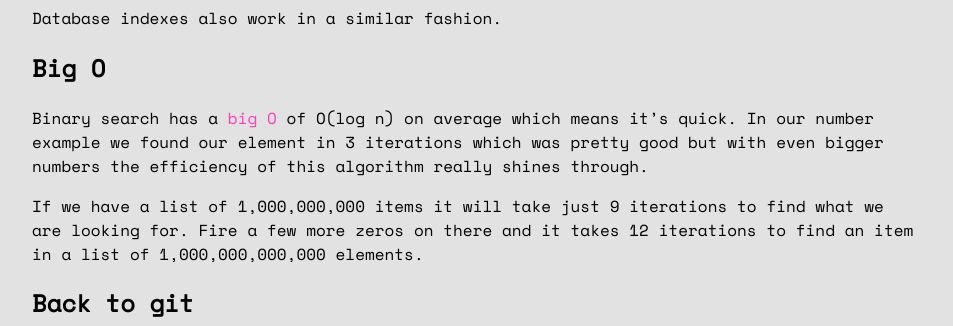
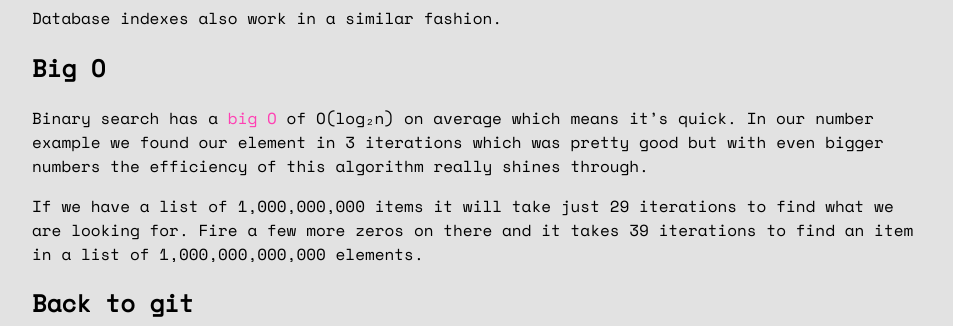
Before and after one commit to skipcloud/skipcloud.github.io, a Jekyll site: the page built from _posts/2020-02-28-git-bisect.md, in a window 1280 px wide and 900 px high, scrolled down 1050 px. Shown: the part 154-480 px from the top of the window, without its empty margins (163-1116 px from the left). Built offline with Jekyll 4.4.1, drawn with Linux system fonts in a browser that asks for light colours.

Commit message:
Update 2020-02-28-git-bisect.md
fix logarithm numbers

```diff
--- a/_posts/2020-02-28-git-bisect.md
+++ b/_posts/2020-02-28-git-bisect.md
@@ -76,12 +76,12 @@ Database indexes also work in a similar fashion.
 ## Big O
 
 Binary search has a [big O](https://en.wikipedia.org/wiki/Big_O_notation) of
-O(log n) on average which means it's quick. In our number example we found our
+O(log₂n) on average which means it's quick. In our number example we found our
 element in 3 iterations which was pretty good but with even bigger numbers the
 efficiency of this algorithm really shines through.
 
-If we have a list of 1,000,000,000 items it will take just 9 iterations to find
-what we are looking for. Fire a few more zeros on there and it takes 12
+If we have a list of 1,000,000,000 items it will take just 29 iterations to find
+what we are looking for. Fire a few more zeros on there and it takes 39
 iterations to find an item in a list of 1,000,000,000,000 elements.
 
 ## Back to git
```
